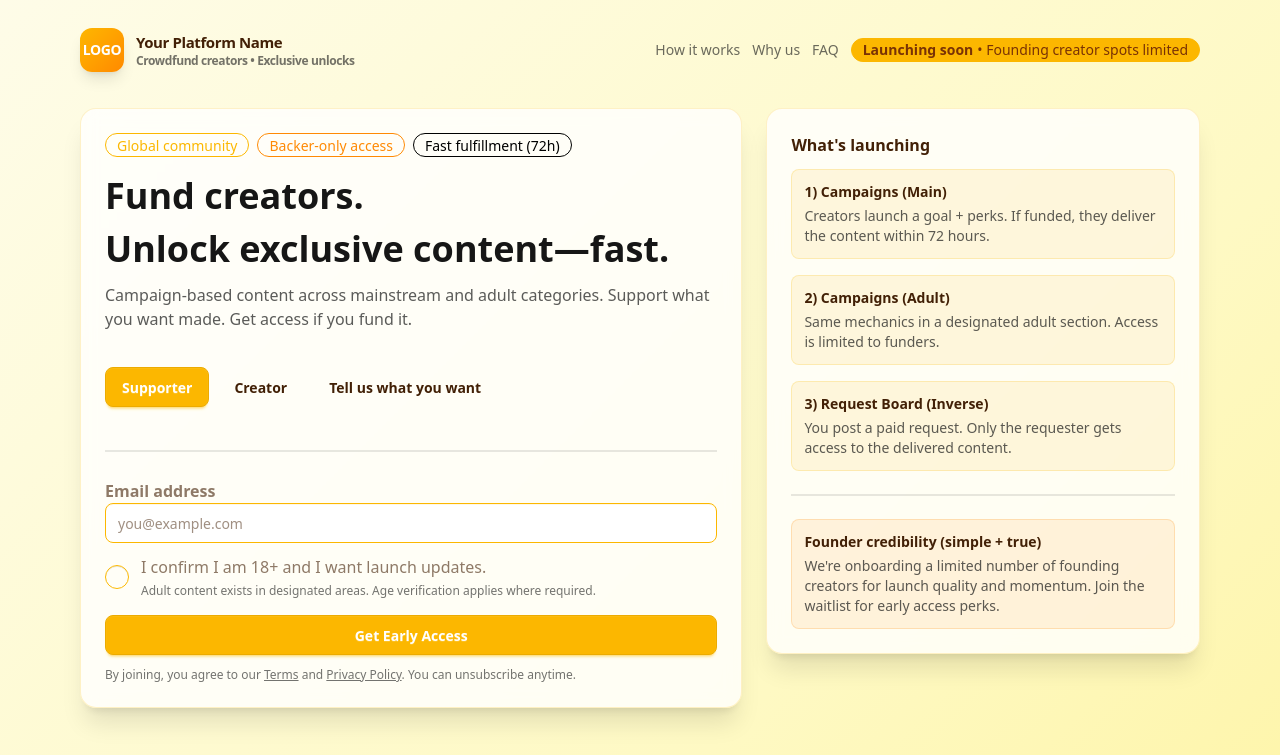
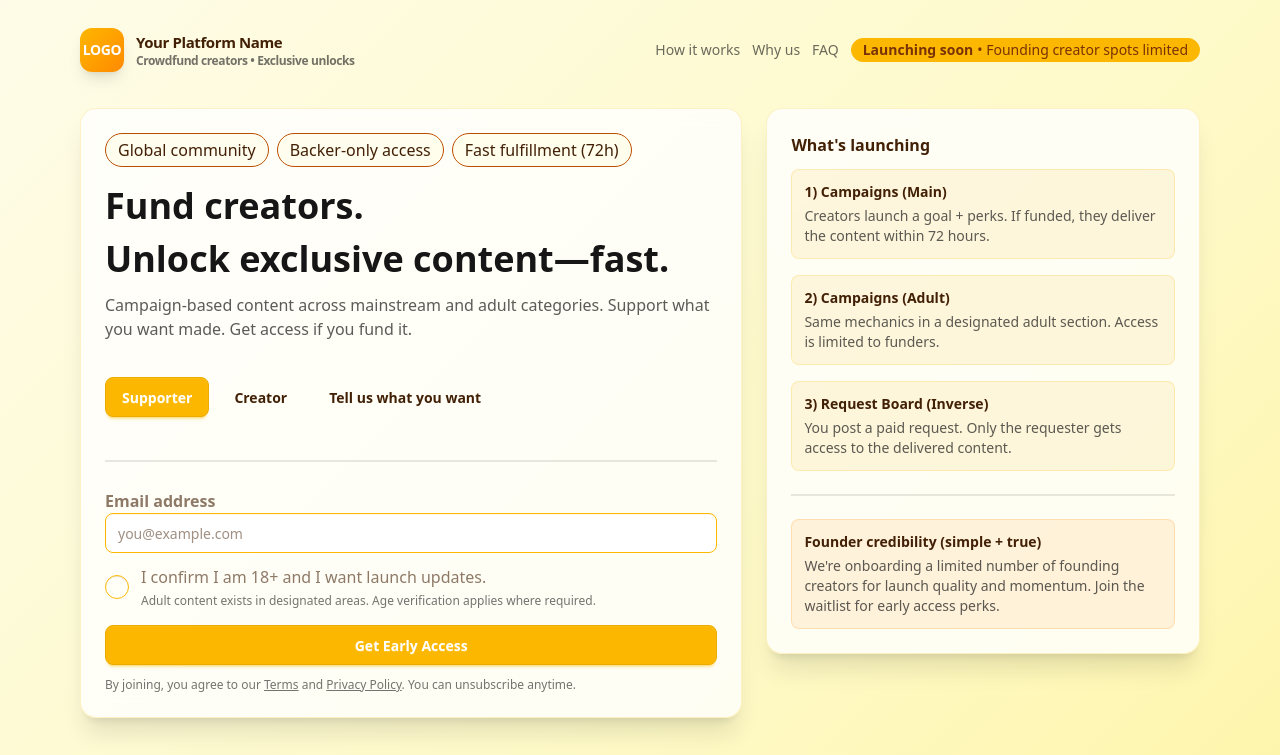
Before and after one commit to GoTeaseMe/ppv-land, a Next.js app: page / in a window 1280 px wide. Shown: the top 755 px of the page. Built offline with nearby package versions, Linux system fonts and the light colour scheme.

Commit message:
style(Hero): 使用自定义样式替换 badge 组件
将 Hero 组件中的 badge 组件替换为自定义 div 样式，以统一视觉风格

```diff
--- a/src/components/Hero.tsx
+++ b/src/components/Hero.tsx
@@ -35,9 +35,15 @@ export const Hero = ({
 			aria-label="Hero"
 		>
 			<div className="flex gap-2 flex-wrap mb-4">
-				<span className="badge badge-warning badge-outline">Global community</span>
-				<span className="badge badge-secondary badge-outline">Backer-only access</span>
-				<span className="badge badge-accent badge-outline">Fast fulfillment (72h)</span>
+				<div className="bg-amber-200/10 border border-amber-700 rounded-full py-1 px-3 justify-center align-middle">
+					Global community
+				</div>
+				<div className="bg-amber-200/10 border border-amber-700 rounded-full py-1 px-3 justify-center align-middle">
+					Backer-only access
+				</div>
+				<div className="bg-amber-200/10 border border-amber-700 rounded-full py-1 px-3 justify-center align-middle">
+					Fast fulfillment (72h)
+				</div>
 			</div>
 
 			<h1 className="text-4xl font-bold leading-tight mb-2 text-base-content">Fund creators.</h1>
```
